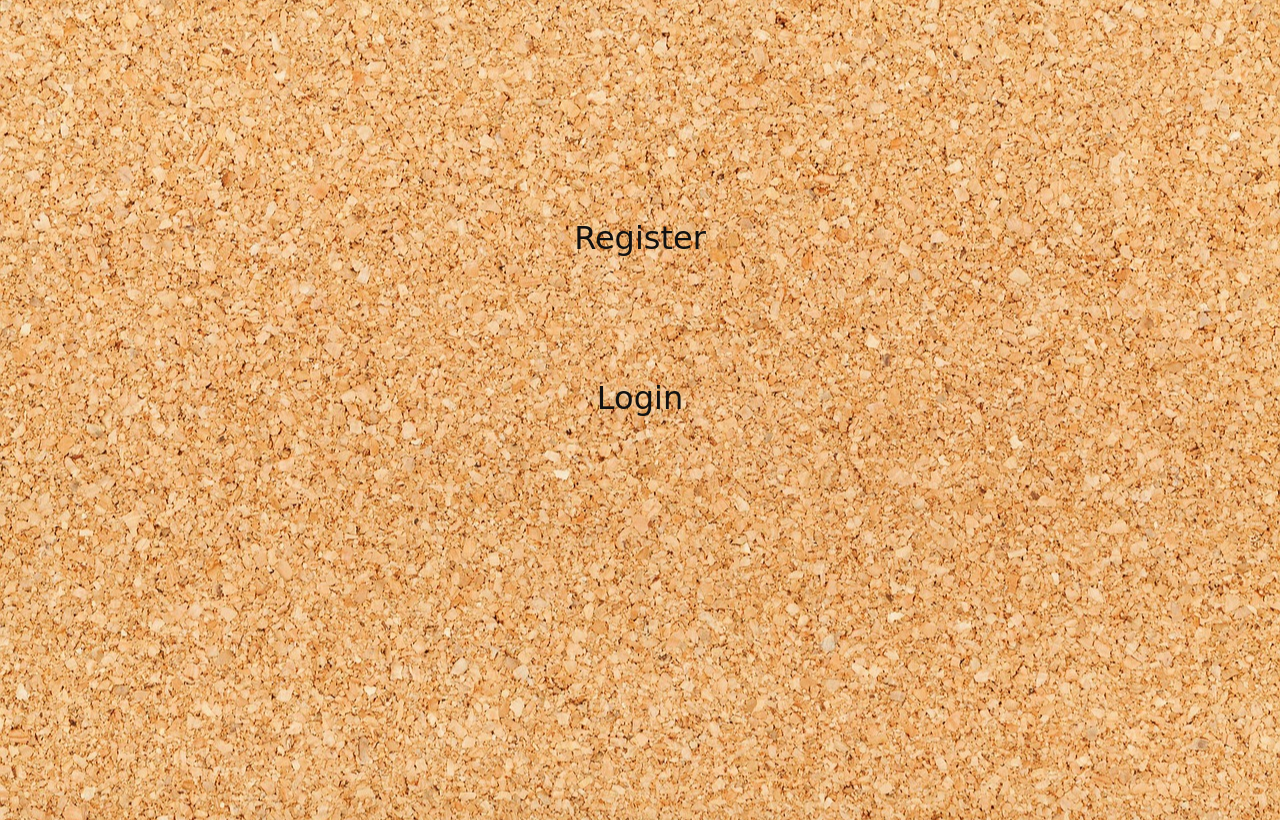
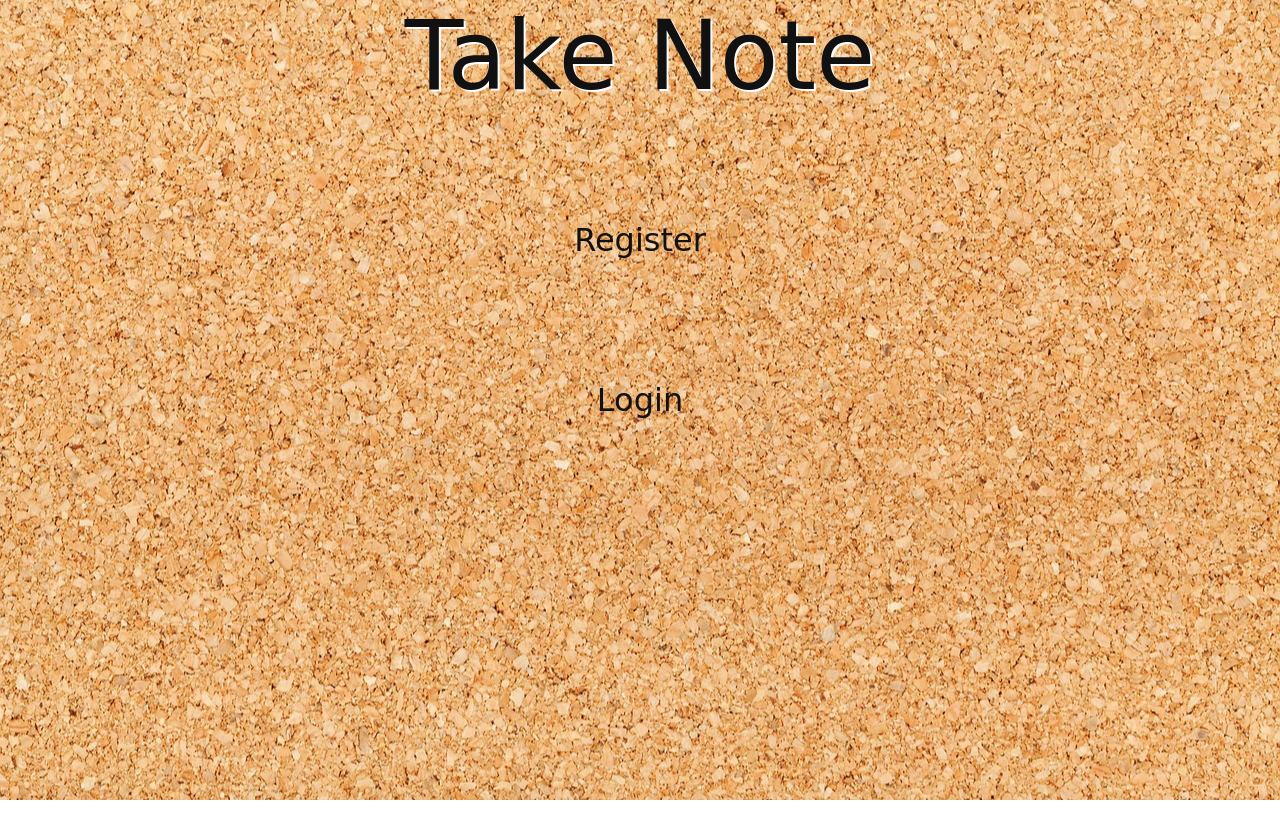
Before and after one commit to cwithac/notable, a website: page public/index.html in a window 1280 px wide. Drawn offline with nearby package versions, Linux system fonts and the light colour scheme; a web font is replaced by a local one.

Commit message:
Landing page styling

```diff
--- a/public/css/style.css
+++ b/public/css/style.css
@@ -1,5 +1,7 @@
 @import url(//maxcdn.bootstrapcdn.com/font-awesome/4.2.0/css/font-awesome.min.css);
 @import url('https://fonts.googleapis.com/css?family=Just+Me+Again+Down+Here');
+
+/*YELLOW: rgb(243,230,121);*/
 
 * {
   margin: 0;
@@ -14,6 +16,14 @@
     background-position: center;
     font-family: 'Just Me Again Down Here', cursive;
     font-size: 2em;
+}
+
+#title {
+  font-size: 3em;
+  padding: 0;
+  margin: 0;
+  text-align: center;
+  text-shadow: 2px 2px #FFFFFF;
 }
 
 ul {
@@ -97,7 +107,7 @@
   background-size: 500px 500px;
   height: 500px;
   width: 500px;
-  margin: 20vh auto;
+  margin: 0 auto;
 }
 
 #landing-page div {
--- a/public/index.html
+++ b/public/index.html
@@ -15,6 +15,7 @@
   </head>
 
   <body>
+    <div ng-if="!mainCtrl.loggedInUser" id="title">Take Note</div>
     <user></user>
     <main ng-if="mainCtrl.loggedInUser"></main>
   </body>
```
Also changed, not shown: public/js/controllers/main.js (+5 -5 lines).
